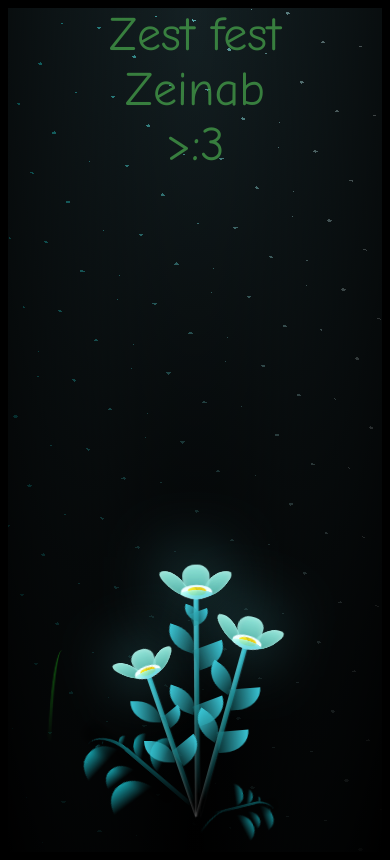
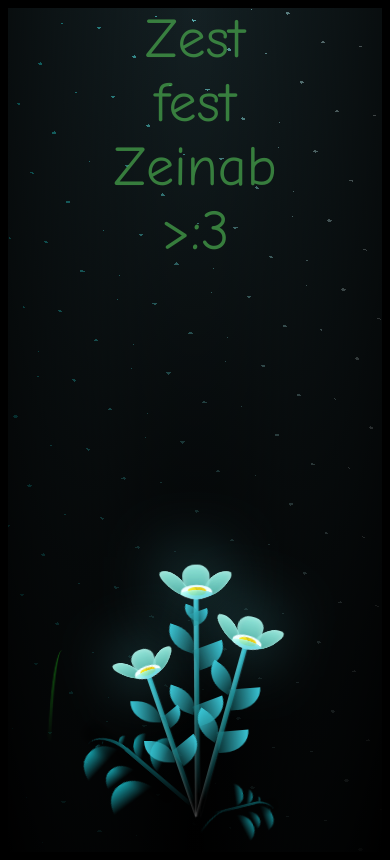
Before and after one commit to JoelP-11/Flower-project, a plain HTML site: page index.html in a window 390 px wide. Both pictures are taken after a click on the button "Click Here". Drawn offline with Linux system fonts and the light colour scheme.

Commit message:
done making small changes

```diff
--- a/flower.css
+++ b/flower.css
@@ -1340,7 +1340,7 @@ body {
 }
 
 .flower-title {
-  font-size: 5rem; /* Adjust size as needed */
+  font-size: 4rem; /* Adjust size as needed */
   font-family: 'Comic Sans MS', 'serif'; /* Choose a font that complements the flower theme */
   color: #4CAF50; /* Choose a color that matches the flower theme */
   text-align: center;
@@ -1399,7 +1399,7 @@ body {
 
 @media (max-width: 900px) {
   .flower-title {
-    font-size: 3rem; /* Adjust size for mobile */
+    font-size: 3.5rem; /* Adjust size for mobile */
     top: 5px; /* Adjust position for mobile */
   }
 }
```
